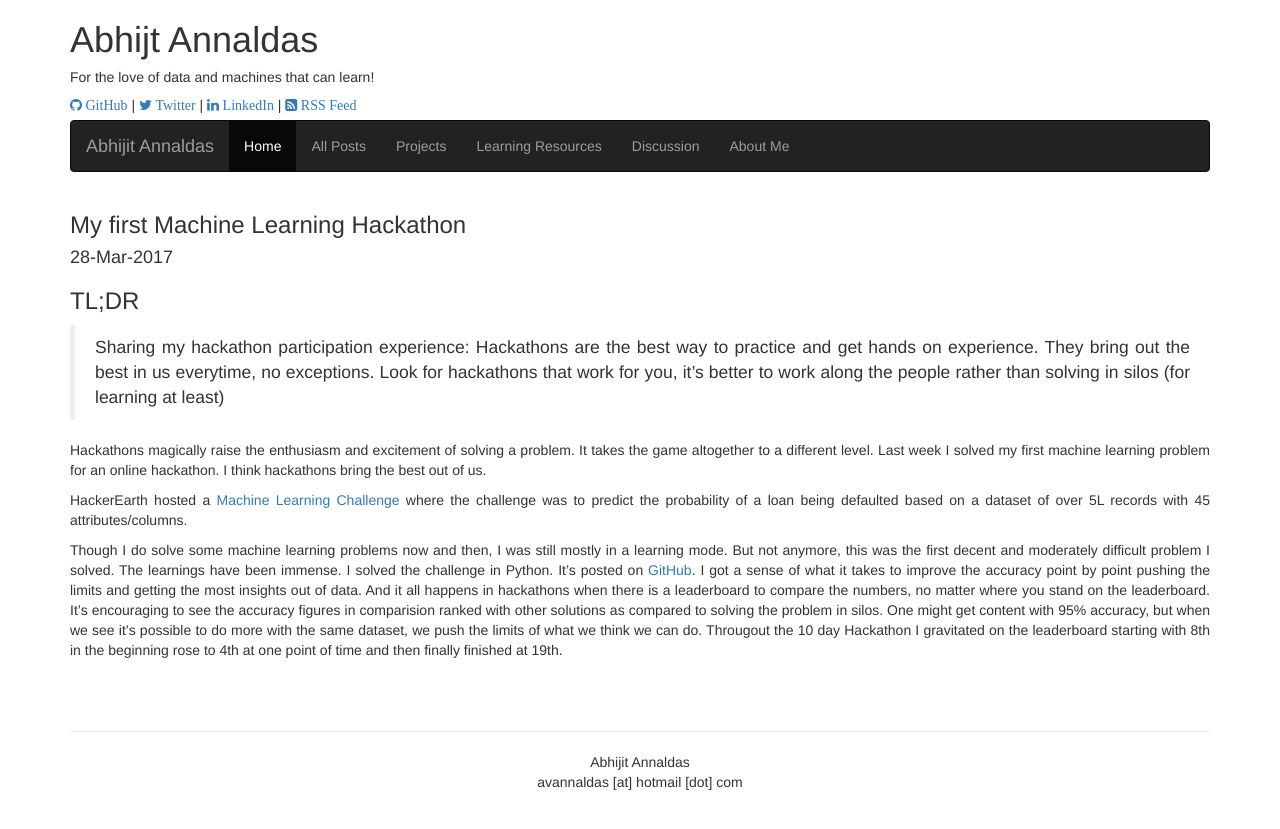
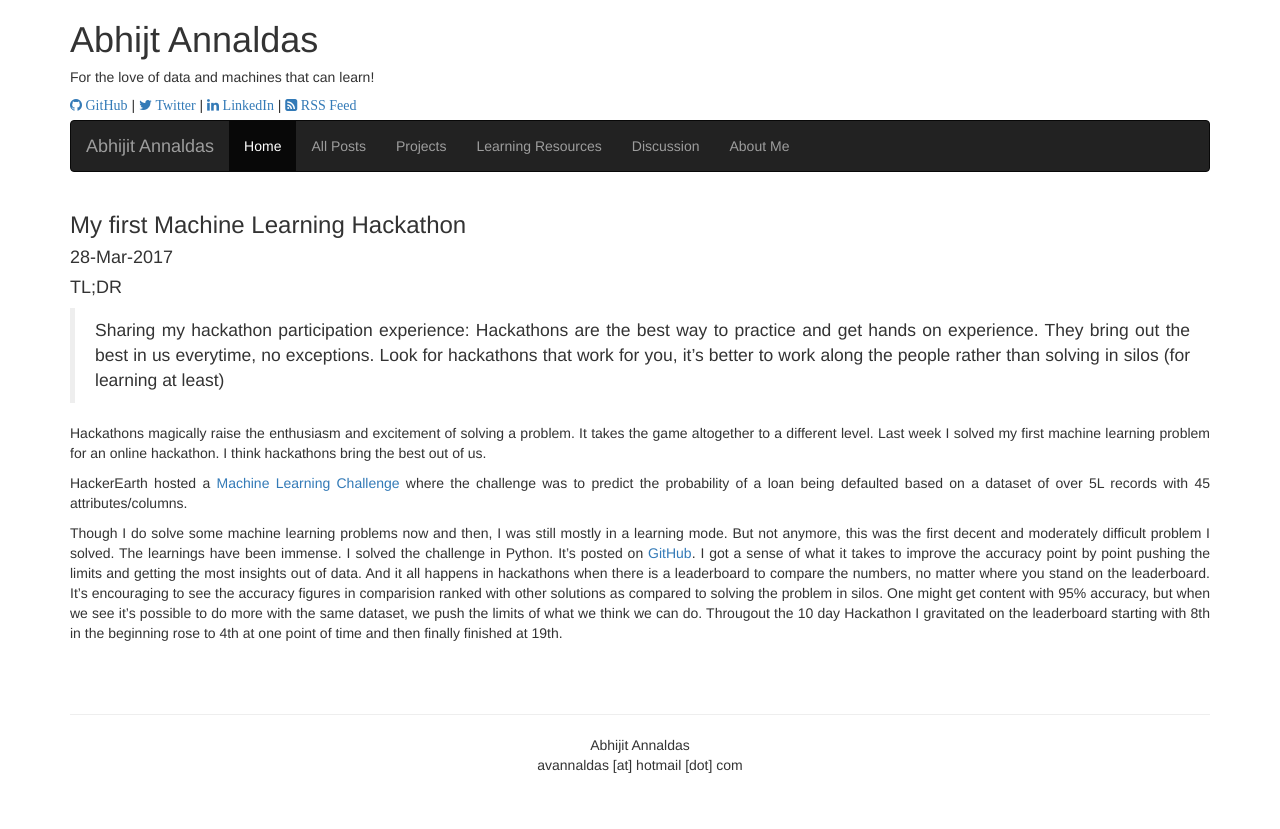
Before and after one commit to avannaldas/ml, a Jekyll site: the page built from _posts/2017-03-28-my-first-machine-learning-hackathon.markdown, in a window 1280 px wide. Shown: the top 829 px of the page. Built offline with Jekyll 4.4.1, drawn with Linux system fonts in a browser that asks for light colours; nearby versions of some CDN libraries; comment, search, counter and statistics services are not loaded.

```diff
--- a/_posts/2017-03-28-my-first-machine-learning-hackathon.markdown
+++ b/_posts/2017-03-28-my-first-machine-learning-hackathon.markdown
@@ -4,7 +4,7 @@ title:  "My first Machine Learning Hackathon"
 date: 2017-03-28
 ---
 
-### TL;DR
+#### TL;DR
 > Sharing my hackathon participation experience: Hackathons are the best way to practice and get hands on experience. They bring out the best in us everytime, no exceptions. Look for hackathons that work for you, it's better to work along the people rather than solving in silos (for learning at least)
 
 Hackathons magically raise the enthusiasm and excitement of solving a problem. It takes the game altogether to a different level. Last week I solved my first machine learning problem for an online hackathon. I think hackathons bring the best out of us.
```
